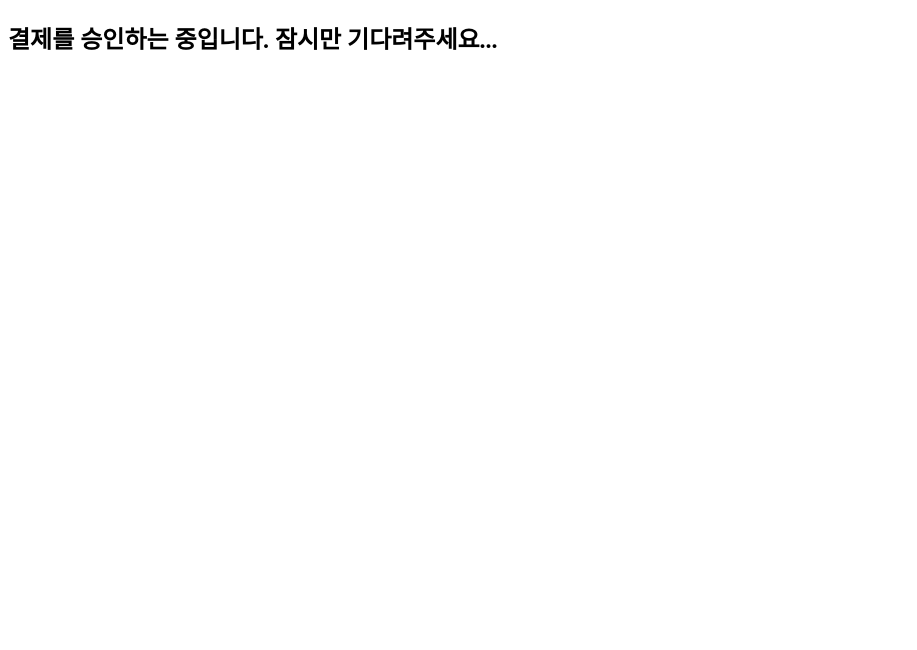
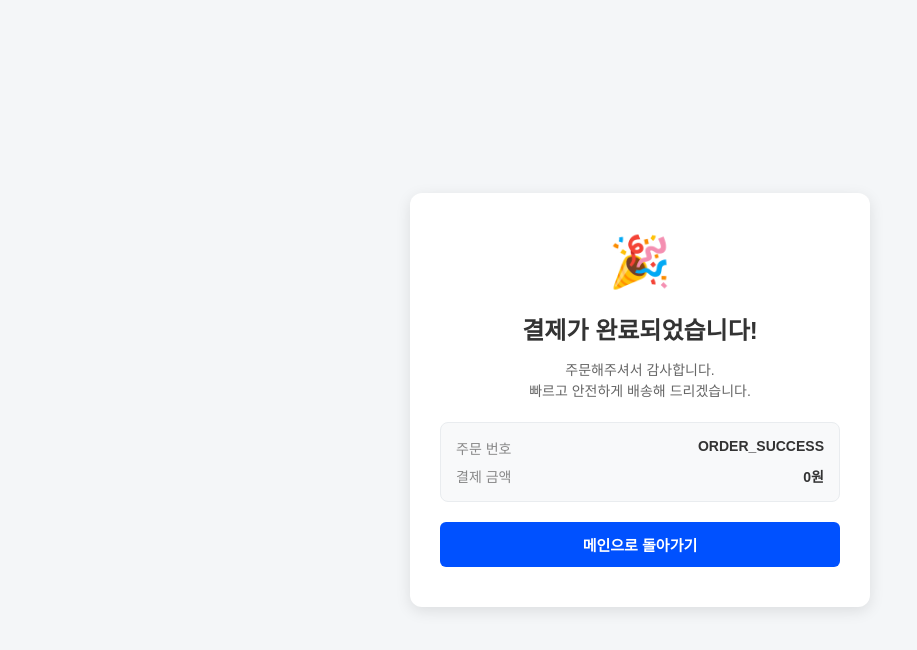
Before and after one commit to hwan012/riot-shop, a website: page success.html in a window 1280 px wide. Shown: the whole page, without its empty margins (0-917 px from the left). Drawn offline with Linux system fonts and the light colour scheme; no server answers.

Commit message:
Add files via upload

```diff
--- a/success.html
+++ b/success.html
@@ -2,44 +2,110 @@
 <html lang="ko">
 <head>
     <meta charset="UTF-8">
-    <title>결제 처리 중...</title>
+    <meta name="viewport" content="width=device-width, initial-scale=1.0">
+    <title>결제 완료</title>
+    <style>
+        body {
+            font-family: Arial, sans-serif;
+            background-color: #f4f6f8;
+            margin: 0;
+            display: flex;
+            justify-content: center;
+            align-items: center;
+            min-height: 100vh;
+        }
+        .container {
+            background-color: #ffffff;
+            padding: 40px 30px;
+            border-radius: 12px;
+            box-shadow: 0 4px 15px rgba(0, 0, 0, 0.1);
+            text-align: center;
+            max-width: 400px;
+            width: 90%;
+        }
+        .icon {
+            font-size: 50px;
+            margin-bottom: 15px;
+        }
+        h2 {
+            color: #333;
+            margin-bottom: 10px;
+        }
+        p {
+            color: #666;
+            font-size: 14px;
+            line-height: 1.5;
+        }
+        .info-box {
+            background-color: #f8f9fa;
+            border: 1px solid #e9ecef;
+            border-radius: 8px;
+            padding: 15px;
+            margin: 20px 0;
+            text-align: left;
+            font-size: 14px;
+        }
+        .info-row {
+            display: flex;
+            justify-content: space-between;
+            margin-bottom: 8px;
+        }
+        .info-row:last-child {
+            margin-bottom: 0;
+        }
+        .info-label {
+            color: #888;
+        }
+        .info-value {
+            font-weight: bold;
+            color: #333;
+        }
+        .btn-home {
+            display: inline-block;
+            width: 100%;
+            padding: 12px 0;
+            background-color: #0051FF;
+            color: white;
+            text-decoration: none;
+            border-radius: 6px;
+            font-weight: bold;
+            font-size: 15px;
+            box-sizing: border-box;
+        }
+        .btn-home:hover {
+            background-color: #003ebd;
+        }
+    </style>
 </head>
 <body>
-    <h2>결제를 승인하는 중입니다. 잠시만 기다려주세요...</h2>
+
+    <div class="container">
+        <div class="icon">🎉</div>
+        <h2>결제가 완료되었습니다!</h2>
+        <p>주문해주셔서 감사합니다.<br>빠르고 안전하게 배송해 드리겠습니다.</p>
+
+        <div class="info-box">
+            <div class="info-row">
+                <span class="info-label">주문 번호</span>
+                <span class="info-value" id="order-id">-</span>
+            </div>
+            <div class="info-row">
+                <span class="info-label">결제 금액</span>
+                <span class="info-value" id="amount">-</span>
+            </div>
+        </div>
+
+        <a href="index.html" class="btn-home">메인으로 돌아가기</a>
+    </div>
 
     <script>
-        // URL 쿼리 파라미터에서 결제 정보 추출 (paymentKey, orderId, amount)
+        // URL에서 orderId와 amount 매개변수 추출
         const urlParams = new URLSearchParams(window.location.search);
-        const paymentKey = urlParams.get("paymentKey");
-        const orderId = urlParams.get("orderId");
-        const amount = urlParams.get("amount");
+        const orderId = urlParams.get('orderId') || 'ORDER_SUCCESS';
+        const amount = urlParams.get('amount') || '0';
 
-        // 백엔드 서버로 승인 요청
-        async function confirmPayment() {
-            const response = await fetch("http://localhost:3000/api/confirm-payment", {
-                method: "POST",
-                headers: {
-                    "Content-Type": "application/json",
-                },
-                body: JSON.stringify({
-                    paymentKey: paymentKey,
-                    orderId: orderId,
-                    amount: amount
-                })
-            });
-
-            const result = await response.json();
-
-            if (result.success) {
-                alert("결제가 성공적으로 완료되었습니다!");
-                location.href = "/"; // 메인 페이지로 이동
-            } else {
-                alert("결제 승인 실패: " + result.message);
-                location.href = "/";
-            }
-        }
-
-        confirmPayment();
+        document.getElementById('order-id').innerText = orderId;
+        document.getElementById('amount').innerText = Number(amount).toLocaleString() + '원';
     </script>
 </body>
 </html>
```
